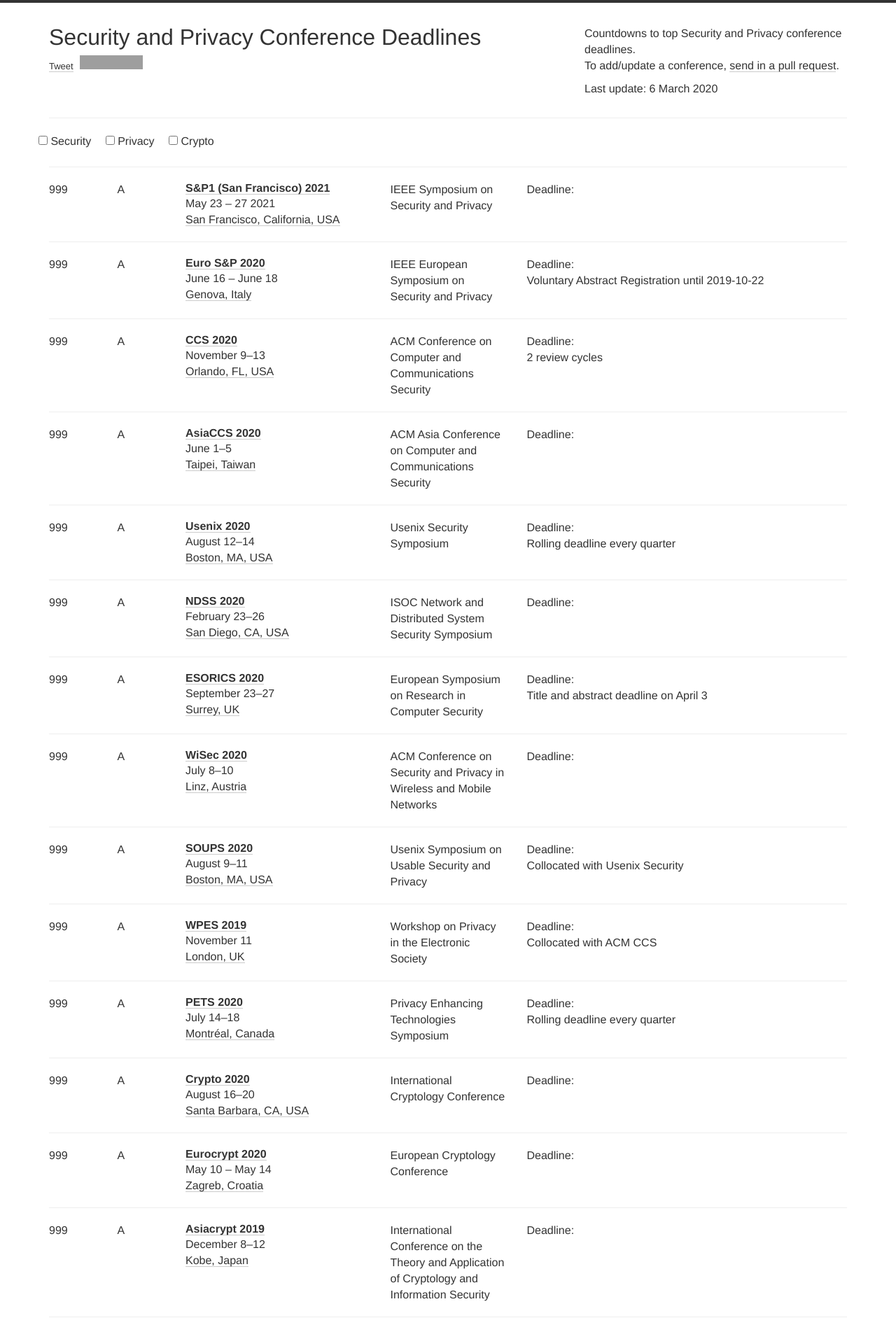
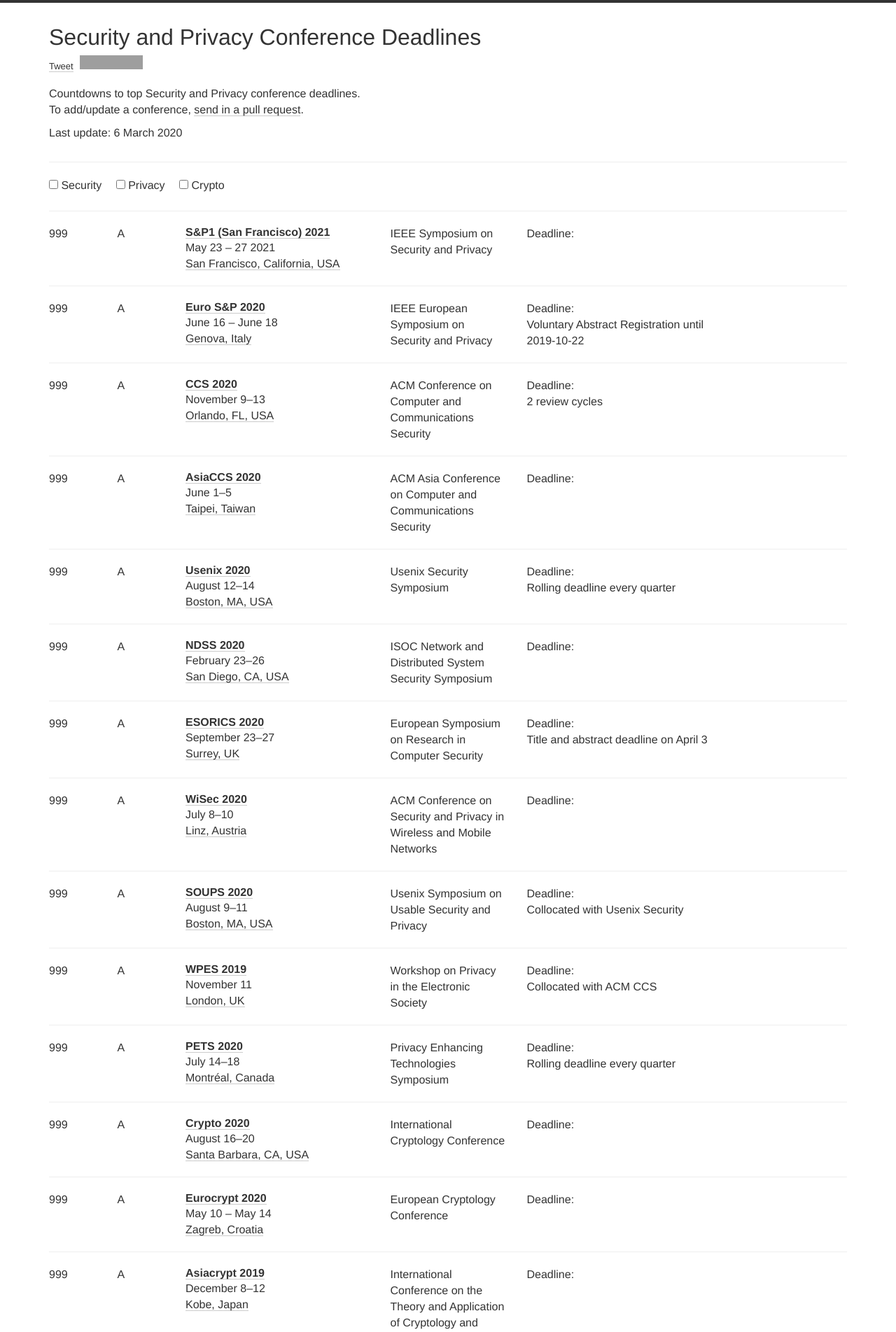
Before and after one commit to jianghaizhi/conference, a Jekyll site: the page built from index.html, in a window 1280 px wide. Shown: the top 1903 px of the page at 70% size. Built offline with Jekyll 4.4.1, drawn with Linux system fonts in a browser that asks for light colours; nearby versions of some CDN libraries; comment, search, counter and statistics services are not loaded; grey boxes are pictures that could not be loaded.

Commit message:
Update index.html

```diff
--- a/index.html
+++ b/index.html
@@ -18,14 +18,14 @@
     <div class="container">
       <div class="page-header">
         <div class="row">
-          <div class="col-md-24 col-sm-8">
+          <div class="col-xs-12 col-md-8">
             <h1>
               {{ site.title }}<br>
               <a href="https://twitter.com/share" class="twitter-share-button" data-text="{{ site.description }}{% if site.twitter_hashtag %} #{{ site.twitter_hashtag }}{% endif %}" data-show-count="false" style="font-size:13px;">Tweet</a><script async src="//platform.twitter.com/widgets.js" charset="utf-8"></script>
               <iframe src="https://ghbtns.com/github-btn.html?user={{ site.github_username }}&repo={{ site.github_repo }}&type=star&count=true" frameborder="0" scrolling="0" width="170px" height="20px"></iframe>
             </h1>
           </div>
-          <div class="col-md-24">
+          <div class="col-xs-12">
             {{ site.description }}
             <p>To add/update a conference, <a target="_blank" href="//github.com/{{ site.github_username }}/{{ site.github_repo }}">send in a pull request</a>.
             <p>Last update: {{ site.time | date: "%-d %B %Y" }}
@@ -33,7 +33,7 @@
         </div>
         <hr>
         <div class="row">
-          <div class="col-md-24">
+          <div class="col-xs-12">
             <!-- <div class="well"> -->
               <form class="form-inline">
                 <div class="form-group">
@@ -54,26 +54,26 @@
         {% for conf in site.data.conferences %}
         <div id="{{ conf.name | append: conf.year | slugify }}" class="conf {% for tag in conf.tags %} {{tag}} {% endfor %}">
           <div class="row">
-             <div class="col-md-48 col-sm-1">
+             <div class="col-xs-12 col-md-1">
                 999
               </div>
-           <div class="col-md-48 col-sm-1">
+           <div class="col-xs-12 col-md-1">
                 A
               </div>
-              <div class="col-md-36 col-sm-3">
+              <div class="col-xs-12 col-md-3">
                 <h2><a href="{{conf.link}}">{{conf.name}} {{conf.year}}</a></h2>
                 <div class="meta">
                   {{conf.date | replace: '-', '–'}} {% if conf.place %}<br>
                   <a href="http://maps.google.com/?q={{conf.place}}">{{conf.place}}</a>{% endif %}<br>
                 </div>
               </div>
-             <div class="col-md-24 col-sm-2">
+             <div class="col-xs-12 col-md-2">
 
                 <div class="meta">
                   {{ conf.description }}<br>
                 </div>
               </div>
-              <div class="col-md-24 col-sm-5">
+              <div class="col-xs-12 col-md-3">
                 <span class="timer"></span>
                 <div class="deadline">
                   <div>Deadline:
```
